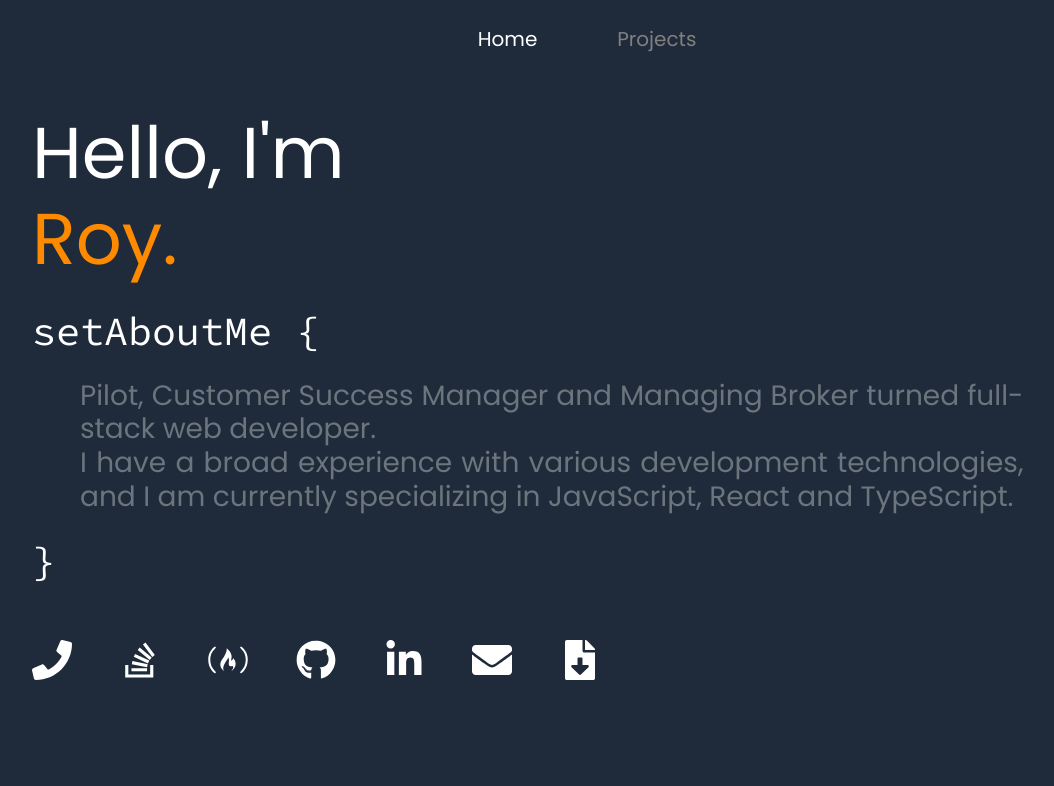
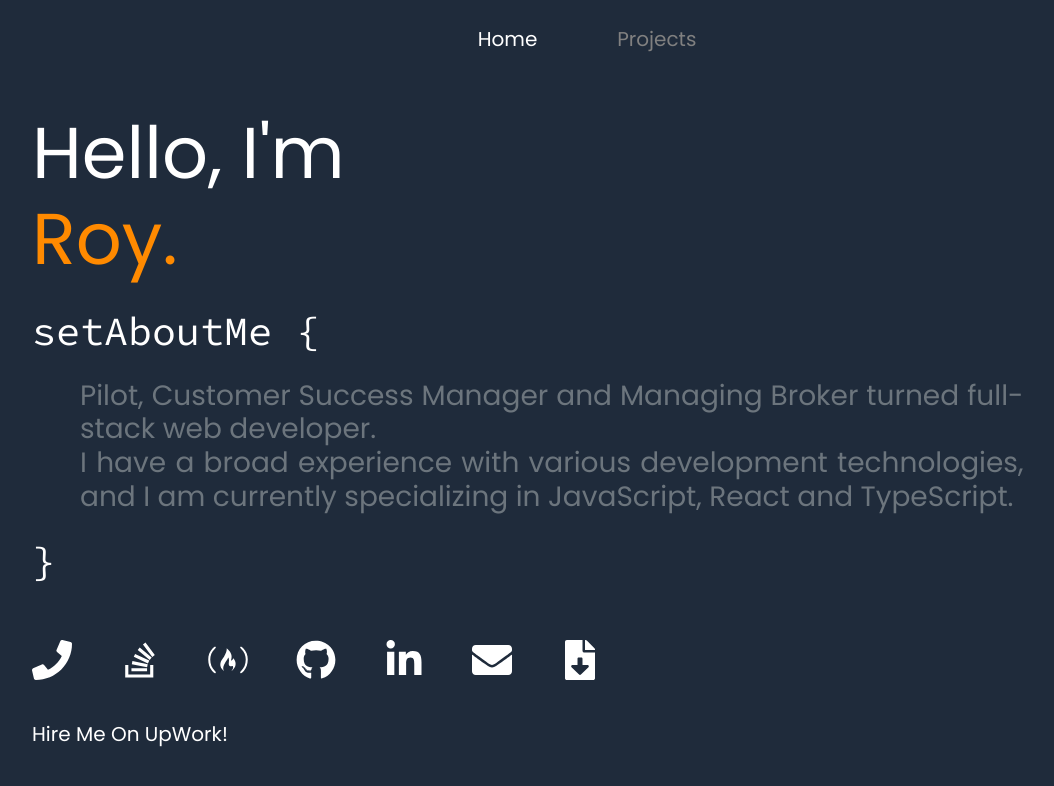
Before and after one commit to roydaly/portfolio-v2, a Gatsby site: page / in a window 1280 px wide. Shown: the whole page, without its empty margins (53-1107 px from the left). Built offline with nearby package versions, Linux system fonts and the light colour scheme; Gatsby itself is replaced by a stand-in of ours.

Commit message:
added new link

```diff
--- a/src/components/info.js
+++ b/src/components/info.js
@@ -50,6 +50,9 @@ export default function info() {
           <File />
         </a>
       </div>
+      <br></br>
+      <a className="mr-5 icon" href="https://www.upwork.com/fl/roydaly" target="_blank"
+          rel="noopener norefferer" style={{textDecoration: 'none'}}> Hire Me On UpWork! </a>
     </div>
   )
 }
```
